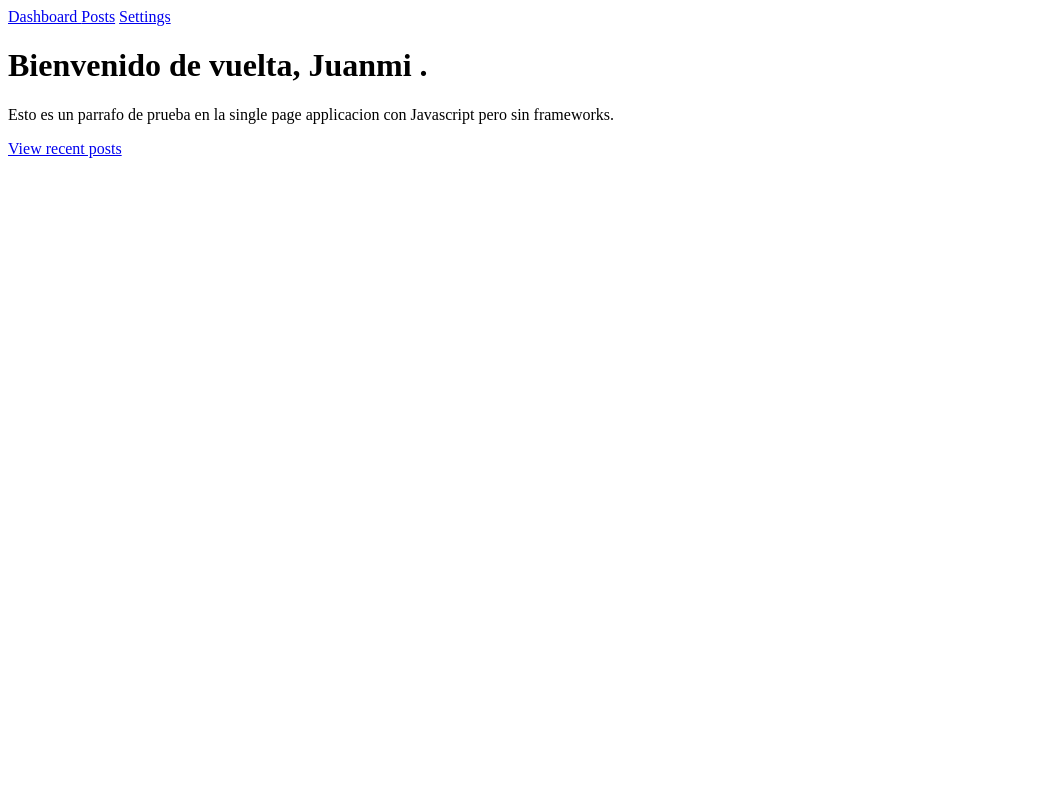
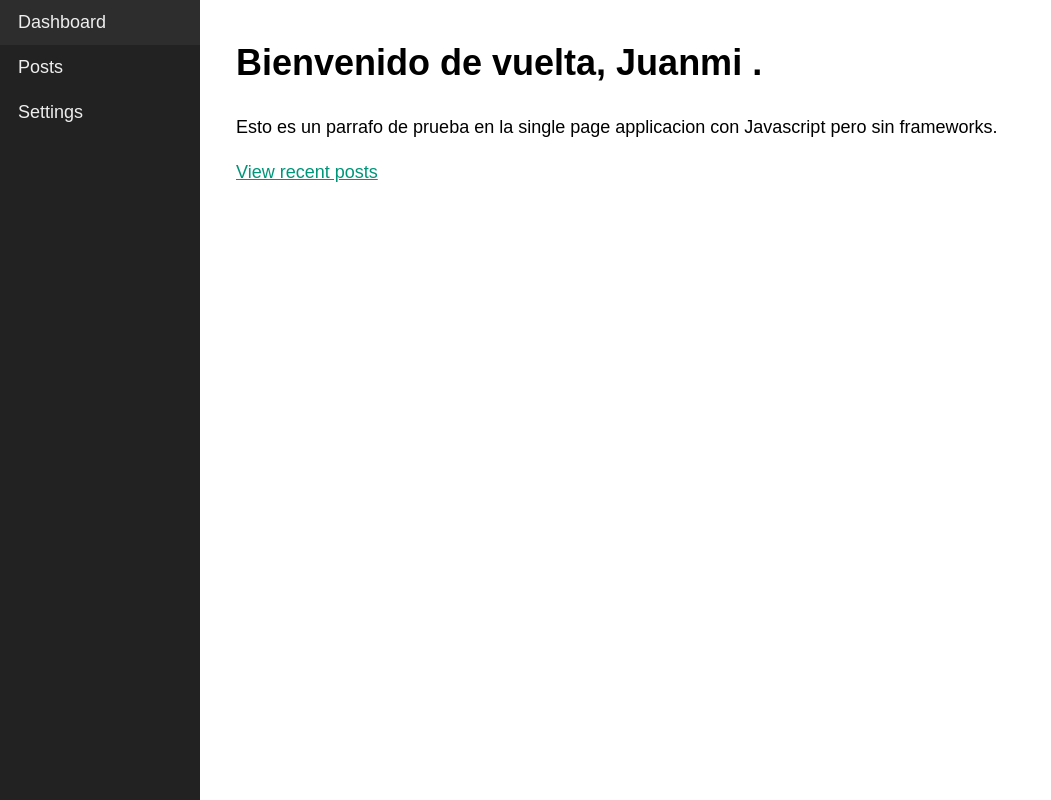
Before and after one commit to Skotpionx/Proyect-Single-Page-Application, a website with bundled scripts: page frontend/index.html in a window 1280 px wide. Shown: the whole page, without its empty margins (0-1051 px from the left). Built offline with nearby package versions, Linux system fonts and the light colour scheme.

Commit message:
Proyecto al 95%

```diff
--- a/frontend/index.html
+++ b/frontend/index.html
@@ -6,7 +6,7 @@
     <meta http-equiv="X-UA-Compatible" content="IE=edge">
     <meta name="viewport" content="width=device-width, initial-scale=1.0">
     <title>Project Single Page App</title>
-</head>
+    <link rel="stylesheet" href="/static/css/index.css"> </head>
 
 <body>
     <nav class="nav">
--- /dev/null
+++ b/frontend/static/css/index.css
@@ -0,0 +1,37 @@
+body {
+    --nav-width: 200px;
+    margin: 0 0 0 var(--nav-width);
+    font-family: 'Quicksand', sans-serif;
+    font-size: 18px;
+}
+
+.nav {
+    position: fixed;
+    top: 0;
+    left: 0;
+    width: var(--nav-width);
+    height: 100vh;
+    background-color: #222222;
+}
+
+.nav__link {
+    display: block;
+    padding: 12px 18px;
+    text-decoration: none;
+    color: #eeeeee;
+    font-weight: 500;
+}
+
+.nav__link:hover {
+    background-color: rgba(255, 255, 255, 0.05);
+}
+
+#app {
+    margin: 2em;
+    line-height: 1.5;
+    font-weight: 500;
+}
+
+a {
+    color: #009579;
+}
```
